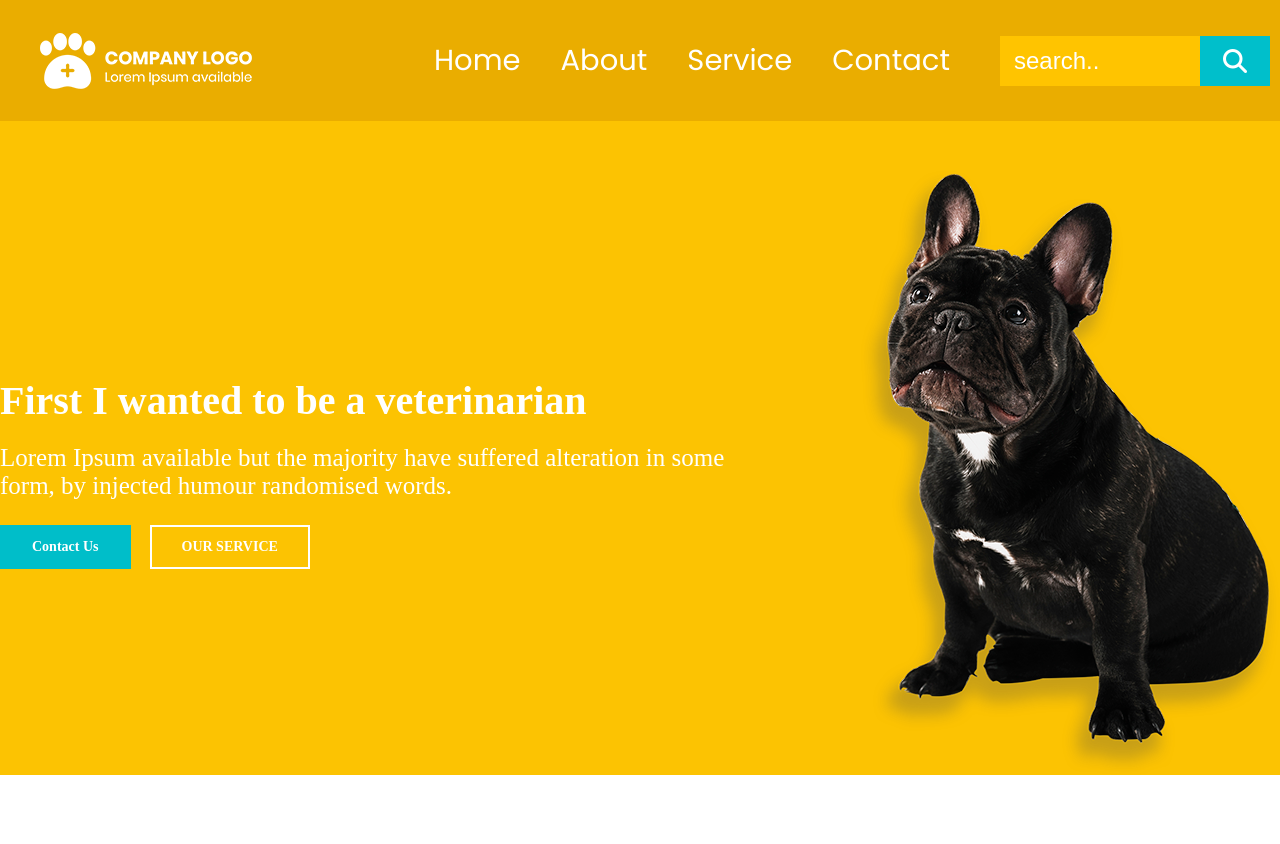
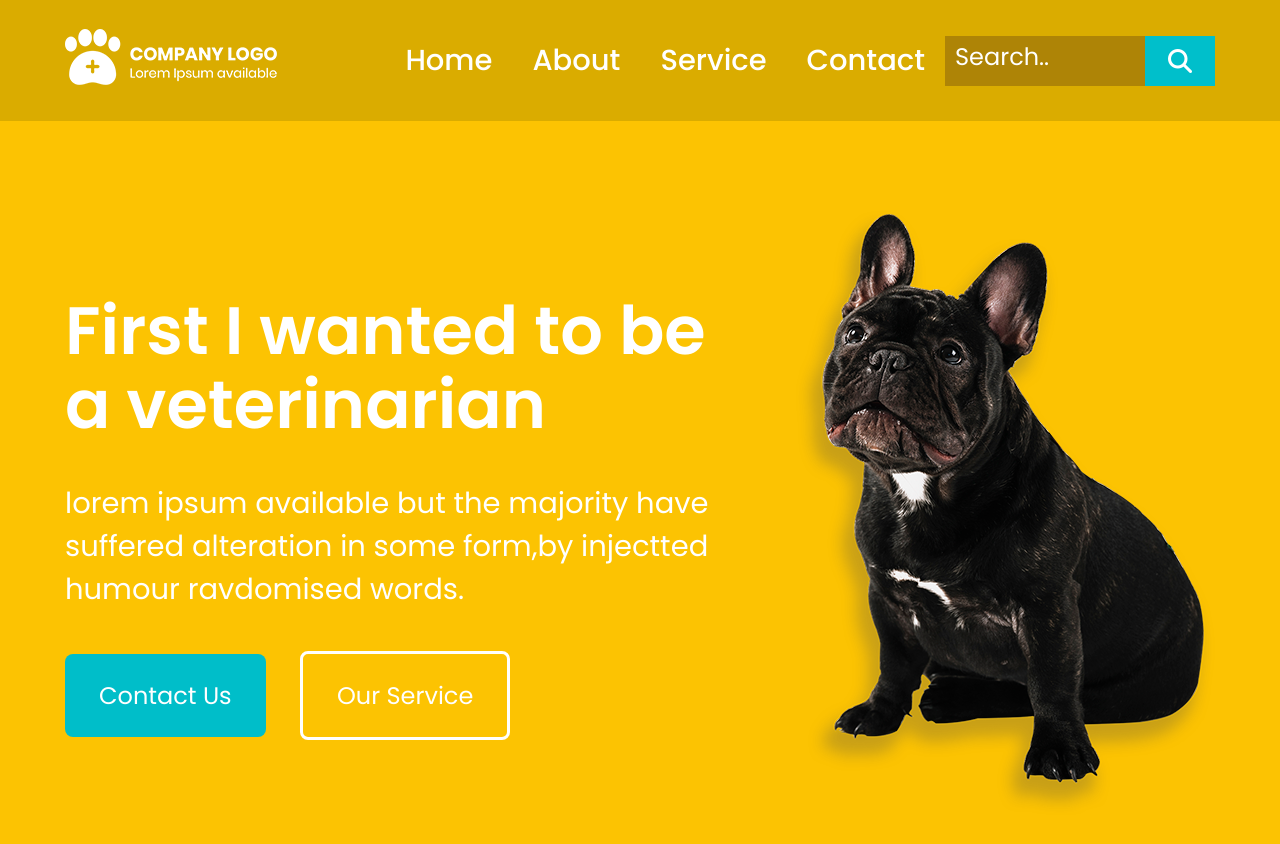
Before and after one commit to alaminrocky681/VetCare, a plain HTML site: page index.html in a window 1280 px wide. Before the commit the page ends 800 px from the top, so only its background shows below. Drawn offline with Linux system fonts and the light colour scheme.

Commit message:
part 2 complete

```diff
--- a/index.html
+++ b/index.html
@@ -1,59 +1,93 @@
+<!DOCTYPE html>
 <html lang="en">
 <head>
     <meta charset="UTF-8">
     <meta name="viewport" content="width=device-width, initial-scale=1.0">
-    <title>Vet Care</title>
+    <title>Vet-Care-Main</title>
     <link rel="stylesheet" href="https://cdnjs.cloudflare.com/ajax/libs/font-awesome/6.4.2/css/all.min.css" integrity="sha512-z3gLpd7yknf1YoNbCzqRKc4qyor8gaKU1qmn+CShxbuBusANI9QpRohGBreCFkKxLhei6S9CQXFEbbKuqLg0DA==" crossorigin="anonymous" referrerpolicy="no-referrer" />
     <link rel="stylesheet" href="style.css">
 </head>
 <body>
-
-    <div class="header">
+  <!---------------- Header-------------->
+  <div class="Header">
     <div class="container">
       <div class="header-logo">
-                <img src="./img/7033095_3487424.png" alt="Header Logo">
+        <img src="./img/7033095_3487424.png" alt="">
       </div>
-            <div class="header-menu">
-                <ul class="menu">
+      <div class="Header-Menu">
+        <ul class="Menu">
           <li><a href="#">Home</a></li>
            <li><a href="#">About</a></li>
            <li><a href="#">Service</a></li>
            <li><a href="#">Contact</a></li>
-                    <li class="search-list"> <input type="text" placeholder="search.." class="input-field">
-                        <div class="icon"><i class="fa-solid fa-magnifying-glass search-icon"></i></div></li>
-
-
-                </ul>
+           <li class="Search-item" >
+            <input type="text" placeholder= "Search.." class="Search-field">
+            <div class="Search-btn"><i class="fa-solid fa-magnifying-glass search-icon"></i></div>
+          </li>
+          <div class="">
 
           </div>
+        </ul>
       </div>
     </div>
 
-    <!-- ---------------part 1 ------------- -->
 
-    <section class="div-1">
+    <!----------banner start here----------------->
+    <div class=" banner-section">
         <div class="container">
-            <div class="main-colam">
+            <div class="banner-text-content">
+                <h1> First I wanted to be
+                    a veterinarian </h1>
+                <p> lorem ipsum available but the majority have
+                    suffered alteration in some form,by injectted
+                    humour ravdomised words.</p>
 
-                <div class="flex-colum-1">
-                    <h2>First I wanted to be
-                        a veterinarian</h2>
+                <div class="banner-button">
+                    <a href="#">Contact Us</a>
+                    <a href="#">Our Service</a>
+                </div>
 
-                    <p>Lorem Ipsum available but the majority have
-                        suffered alteration in some form, by injected
-                        humour randomised words.</p>
 
-                    <a href="#" class="contact">contact us</a>
-                    <a href="#" class="service">Our Service</a>
+            </div>
+            <div class="banner-image">
+                <img src="./img/dog.png" alt="dog-image">
+            </div>
 
         </div>
 
 
-                <div class="flex-colum-2">
-                    <img src="./img/dog.png" alt="dog">
+
+
+    </div>
+
+
+
+
+    <!----------------animals lover section------------------------------------->
+
+<!-- <div class="animals-lover-section">
+  <div class="container">
+    <div class="animal-lover_text-content">
+      <h2>As a veterinarian and
+       lover of animals  </h2>
+
+       <p>lorem ipsum available but the majority have
+        suffered alteration in some form,by injectted
+        humour ravdomised words </p>
+
+        <a href="#">Our Service</a>
+
+
+  </div>
+
+    <div class="animals-lover-image">
+        <img src="./img/boy got.png" class="pic3" alt="animals-lover-image">
     </div>
 
 
   </div>
 </div>
-    </section>
+
+</body>
+</html>
+ -->
--- a/style.css
+++ b/style.css
@@ -1,92 +1,83 @@
-@import url('https://fonts.googleapis.com/css2?family=Poppins:ital,wght@0,400;0,500;0,600;0,700;0,800;1,200;1,400&display=swap');
+@import url('https://fonts.googleapis.com/css2?family=Poppins:ital,wght@0,300;0,400;0,500;0,600;0,700;1,700;1,800&display=swap');
 /*font-family: 'Poppins', sans-serif;*/
 
 *{
-    margin: 0;
-    padding: 0;
+    margin: 0%;
+    padding: 0%;
     box-sizing: border-box;
+    font-family: 'Poppins', sans-serif;
 }
-
     a{
         text-decoration: none;
     }
-
     ul li{
         list-style-type: none;
-}
-
-.header{
-    height: 121px;
-    background-color:#EAAD00;
 
     }
 
-.header img{
-    cursor: pointer;
+
+.Header
+{
+    width: 100%;
+    height: 121px;
+    background-color:#daac00
 }
-
-.header .container{
+.Header .container{
     width: 1200px;
     height: 100%;
-    padding: o 25px;
-    background-color: #EAAD00;
+    background-color: #daac00;
     margin: 0 auto;
+    padding: 0 25px;
     display: flex;
     justify-content: space-between;
     align-items: center;
+
 }
-
-.header-menu .menu{
+.Header-logo img{
+    cursor: pointer ;
+}
+.Header-Menu .Menu{
     display: flex;
     align-items: center;
 }
 
-.header-menu .menu li:last-child{
-    left: 30px;
+
+.Header-Menu .Menu li a{
+    display: inline-block;
+    padding: 10px 20px;
+    font-size: 29px;
+    font-family: 'Poppins', sans-serif;
+    font-weight: 500;
+    color: #fff;
 }
 
-.header-menu .menu li a{
-    display: inline-block;
-    padding: 10px 20px;
-    font-family: 'Poppins', sans-serif;
-    color: #fff;
-    font-size: 29px;
+
+.Search-field{
+    height: 50px;
+    width: 270px;
+    padding: 0 10px;
+    background-color: #ae8406;
+    border: none;
 
 }
 
-.input-field{
-    height: 50px;
-    width: 270px;
-    background-color:#FFC400;
-    border: none;
-    padding: 0 14px;
-    color: #fff;
+
+.Search-field::placeholder{
     font-size: 24px;
-}
-
-.input-field::placeholder{
-    font-size: 24px;
+    font-weight: 400;
+    font-family:'Poppins', sans-serif;
     color: #fff;
 
+}
+.Search-item{
+    position: relative;
 
 }
-
-.search-list .icon{
+.Search-btn{
     height: 50px;
     width: 70px;
     background-color: #00BFCB;
-
-}
-
-.search-list{
-    position:relative;
-    color: #fff;
-    font-size: 24px;
-
-}
-
-.search-list .icon{
-    position:absolute;
+    position: absolute;
     right: 0;
     top: 0;
     display: flex;
@@ -94,80 +85,131 @@ ul li{
     align-items: center;
     cursor: pointer;
 }
-/* ---------------part 1 ------------- */
 
-.div-1{
+.search-icon{
+    font-size: 24px;
+    color: #ffffff;
+
+}
+/*----------------banner-section start here--------------*/
+.banner-section{
+    background-color : #fcc302;
+
+}
+.banner-section .container{
+    width: 1200px;
+    padding: 0 25px;
+     height: 100%;
+    margin: 0 auto;
+ justify-content: space-between;
     background-color: #fcc302;
+    padding-top: 90px;
+    padding-bottom: 110px;
 }
 
-.div-1 .container{
-    padding-top: 50px;
+.banner-text-content {
+    max-width: 60%;
 
 }
-
-.div-1 .main-colam{
-    display: grid;
-    grid-template-columns: 2fr 1fr;
-    column-gap: 119px;
-    align-items: center;
-}
-.div-1 .flex-colum-1{
-
+.banner-image{
+    max-width: 40%;
 }
 
-.div-1 .flex-colum-1 h2{
-
-    color: white;
-    font-weight: 700;
-    font-size: 40px;
-    margin-bottom: 20px;
-
-}
-
-.div-1 .flex-colum-1 p{
-    color: #fff;
-    font-size: 25px;
-    margin-bottom: 25px;
-}
-
-.div-1 .contact{
-    display: inline-block;
-    font-size: 14px;
-    text-decoration: none;
-    font-weight: 800;
-    text-transform: capitalize;
-    color: #fff;
-    border: 2px solid #00bec9;
-    padding: 12px 30px;
-    background: #00bec9;
-
-}
-
-.div-1 .contact:hover{
-    background-color: transparent;
-    color: white;
-    border: 2px solid white;
-}
-
-.div-1 .service{
-    display: inline-block;
-    font-size: 14px;
-    text-decoration: none;
-    font-weight: 800;
-    text-transform: uppercase;
-    background:transparent;
-    color: white;
-    padding: 12px 30px;
-    border: 2px solid white;
-    margin-left: 15px;
-}
-.div-1 .service:hover{
-    background: #00bec9;
+.banner-text-content h1{
+ font-size: 67px;
+ font-weight: 600;
+ color: #ffffff;
+ line-height: 74px;
+ margin-bottom: 40px;
+ line-height: 74px;
+ margin-bottom: 40px;
 }
 
 
 
-.div-1 .flex-colum-2 img{
-   width: 419px;
+.banner-text-content p{
+    font-size: 29px;
+    color: #ffffff;
+    font-weight: 400;
+}
+.banner-button {
+    margin-top: 40px;
+}
+.banner-button a{
+    color: #ffffff;
+    font-size: 24px;
+    display: inline-block;
+    border-radius: 8px;
+    padding: 24px 34px;
 
 }
+.banner-button a:first-child{
+    background-color:#00bec9 ;
+    padding: 24px 34px;
+
+
+
+}
+.banner-button a:last-child{
+    border: 3px solid #ffffff;
+    margin-left: 30px;
+
+}
+
+
+
+
+/*--------------------animals lover section------------*/
+
+/* .pic3{
+    max-width: 100%;
+
+}
+
+
+
+
+.animals-lover-section .container{
+    width: 1200px;
+    padding: 140px 25px;
+    margin-left: 150px;
+    background-color: #ffffff;
+    display: flex;
+    justify-content: space-between;
+}
+.animals-lover-section{
+  max-width: 50%;
+}
+
+.animal-lover_text-content h2{
+    font-size: 50px;
+    font-weight: 600;
+    color: #313243;
+    line-height: 56px;
+    margin-bottom: 40px;
+}
+.animal-lover_text-content p{
+    font-size: 29px;
+    font-weight: 400;
+    color: #313243;
+    margin-bottom: 40px;
+
+
+}
+.animal-lover_text-content a{
+    display: inline-block;
+    font-size: 24px;
+    color: #ffffff;
+    background-color:#FFC400 ;
+    border-radius: 8px;
+    padding: 24px 34px;
+
+
+}
+
+.animals-lover-image{
+  max-width: 50%;
+}
+.animals-lover-image{
+    width: 100%;
+} */
```
Lines whose indentation alone changed are shown as unchanged.
